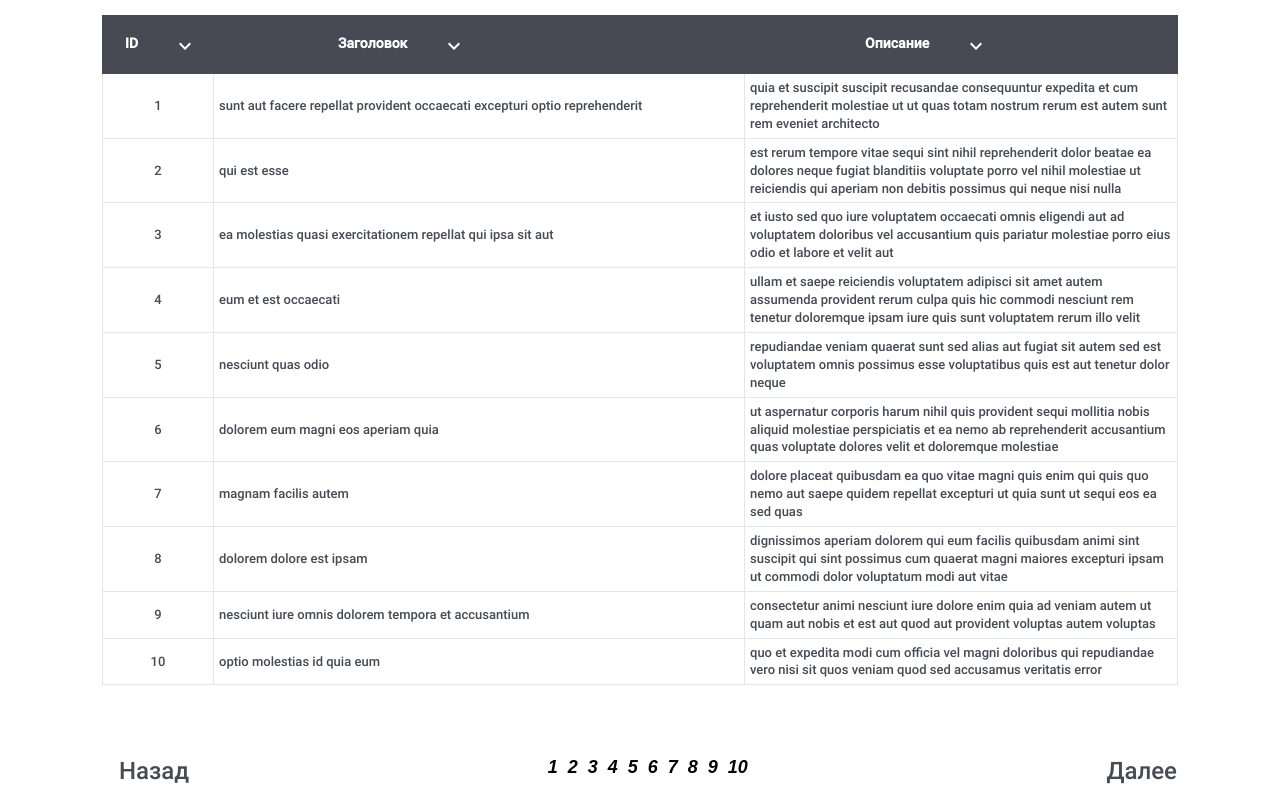
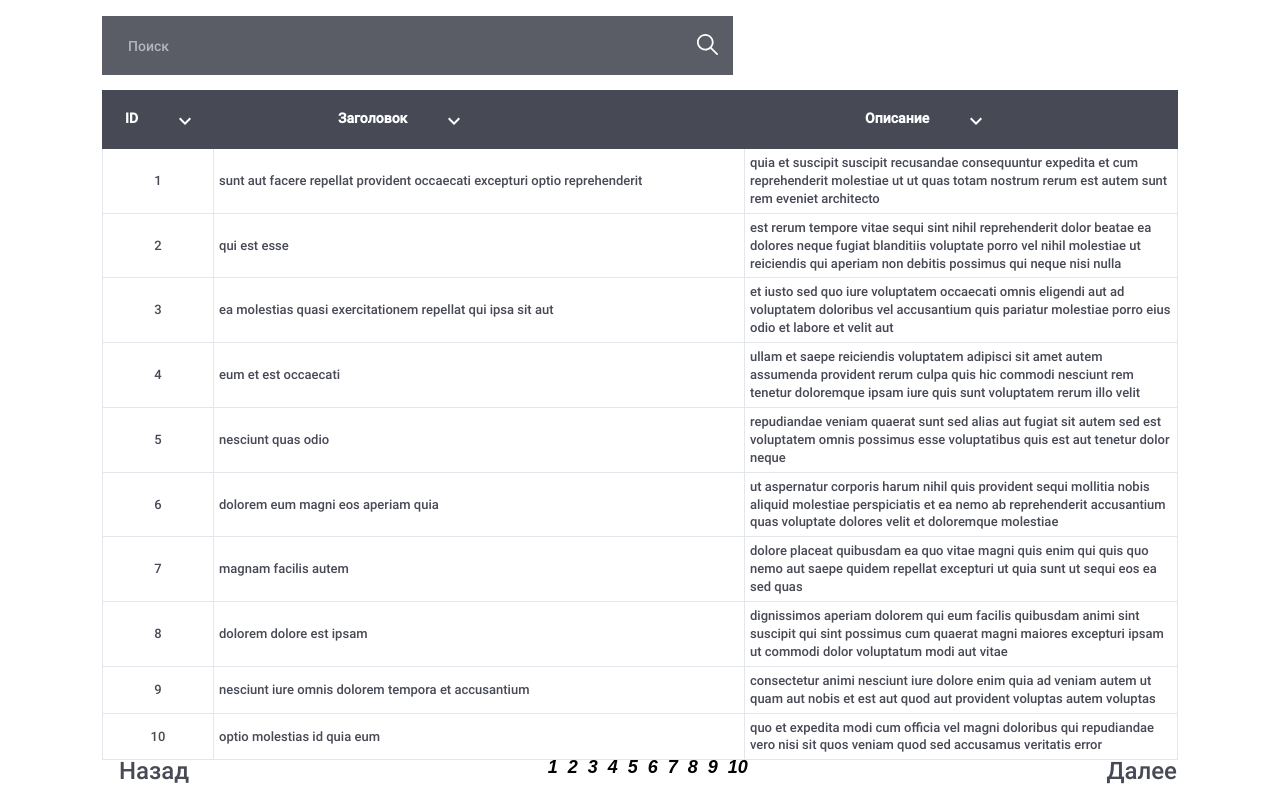
Before and after one commit to artmove3/Table-data_react_ts, a React (Create React App) app: page / in a window 1280 px wide. Built offline with nearby package versions, Linux system fonts and the light colour scheme.

Commit message:
added sorting logic to tableHeader, created searchBar and tried to make search work

```diff
--- a/src/App.tsx
+++ b/src/App.tsx
@@ -1,6 +1,7 @@
 import { TableHeader } from "./components/TableHeader";
 import { TableTemplate } from "./components/TableTemplate";
 import { TablePaginator } from "./components/TablePaginator";
+
 
 
 
--- /dev/null
+++ b/src/components/SearchBar.tsx
@@ -0,0 +1,31 @@
+import magnifier from "../assets/svg/magnifier.svg"
+import { useContext } from 'react'
+import { PageContext } from "../context/PageContext";
+
+
+export function SearchBar() {
+    const {data, changeDataArray, searchBarValue, changeSearchBarValue} = useContext(PageContext)
+
+    const inputHandler =(event:React.ChangeEvent<HTMLInputElement>) => {
+        changeSearchBarValue(event.target.value)
+        filterData()
+    }
+
+    const filterData = () => {
+        if(searchBarValue.length >= 3) {
+            const filteredData = [...data].filter(data => {
+              return data.body.includes(searchBarValue) || data.title.includes(searchBarValue)
+            })
+            changeDataArray(filteredData)
+        }
+    }
+
+    return(
+        <div className="table_search-bar">
+            <input id="search" type="text" placeholder="Поиск" value={searchBarValue} onChange={inputHandler}/>
+            <label htmlFor="search">
+                <img src={magnifier} alt="magnifier" />
+            </label>
+        </div>
+    )
+}
--- a/src/components/TableHeader.tsx
+++ b/src/components/TableHeader.tsx
@@ -1,20 +1,43 @@
+import { useContext } from 'react'
 import arrowExpand from '../assets/svg/arrow-expand.svg'
+import { PageContext } from '../context/PageContext'
+import { SearchBar } from './SearchBar'
+
 
 export function TableHeader() {
+
+    const {data, changeDataArray} = useContext(PageContext)
+
+    const sortDataById = () => {
+        const sortedData = [...data]
+        changeDataArray(sortedData.sort((a, b) => b.id - a.id))
+    }
+
+    const sortDataByTitle = () => {
+        const sortedData = [...data]
+        changeDataArray(sortedData.sort((a, b) => b.title.length - a.title.length))
+    }
+
+    const sortDataByBody = () => {
+        const sortedData = [...data]
+        changeDataArray(sortedData.sort((a, b) => b.body.length - a.body.length))
+    }
+
     return (
         <div className="table_header">
-            <div className="data_id">
+            <div className="data_id" onClick={sortDataById}>
                 <h2>ID</h2>
                 <img src={arrowExpand} alt="arrow-expand" />
             </div>
-            <div className="data_title">
+            <div className="data_title"  onClick={sortDataByTitle}>
                 <h2>Заголовок</h2>
                 <img src={arrowExpand} alt="arrow-expand" />
             </div>
-            <div className="data_body">
+            <div className="data_body" onClick={sortDataByBody}>
                 <h2>Описание</h2>
                 <img src={arrowExpand} alt="arrow-expand" />
             </div>
+            <SearchBar />
         </div>
     )
 }
--- a/src/components/TablePaginator.tsx
+++ b/src/components/TablePaginator.tsx
@@ -1,13 +1,12 @@
-import { dataArray } from "../assets/data/data"
 import { IProps } from "../models"
 import { useContext } from 'react'
 import { PageContext } from "../context/PageContext";
 
 export function TablePaginator(props:IProps) {
 
-    const {page, changePage} = useContext(PageContext)
+    const {page, changePage, data} = useContext(PageContext)
 
-    const numberOfPage = Math.ceil(dataArray.length / props.numberOfdataOnPage)
+    const numberOfPage = Math.ceil(data.length / props.numberOfdataOnPage)
 
     const paginatorList:number[] = [...Array(numberOfPage).keys()]
 
--- a/src/components/TableTemplate.tsx
+++ b/src/components/TableTemplate.tsx
@@ -1,4 +1,3 @@
-import { dataArray } from "../assets/data/data";
 import { IData } from "../models";
 import { TableRow } from "./TableRow";
 import { IProps } from "../models";
@@ -9,7 +8,7 @@ import { PageContext } from "../context/PageContext";
 
 export function TableTemplate(props:IProps) {
 
-    const {page} = useContext(PageContext)
+    const {page, data} = useContext(PageContext)
 
     let localPageData:IData[] = []
     const startPoint = (page * props.numberOfdataOnPage) - props.numberOfdataOnPage
@@ -17,10 +16,9 @@ export function TableTemplate(props:IProps) {
 
 
     for(let i = startPoint; i <= endPoint; i++) {
-        if(!dataArray[i]) break
-        localPageData[i] = dataArray[i]
+        if(!data[i]) break
+        localPageData[i] = data[i]
 
-    //    if(((i + 1) % props.numberOfdataOnPage === 0) && i !== 0) break
     }
 
     function renderTableTemplate() {
--- a/src/context/PageContext.tsx
+++ b/src/context/PageContext.tsx
@@ -1,22 +1,37 @@
 import { createContext, useState } from "react";
+import { IData } from "../models";
+import { dataArray } from "../assets/data/data";
 
 interface IPageContext {
     page: number
     changePage: (value:number) => void
+    data: IData[]
+    changeDataArray: (arr:Array<IData>) => void
+    searchBarValue: string
+    changeSearchBarValue: (value:string) => void
 }
 
 export const PageContext = createContext<IPageContext>({
     page: 1,
-    changePage: () => {}
+    changePage: () => {},
+    data: dataArray,
+    changeDataArray: () => {},
+    searchBarValue: '',
+    changeSearchBarValue: () => {}
+
 })
 
 export const PageState = ({children}:{children:React.ReactNode}) => {
     const [page, setPage] = useState(1)
+    const [data, setData] = useState(dataArray)
+    const [searchBarValue, setSearchBarValue] = useState('')
 
     const changePage = (value:number) => setPage(value)
+    const changeDataArray = (arr:Array<IData>) => setData(arr)
+    const changeSearchBarValue = (value:string) => setSearchBarValue(value)
 
     return (
-        <PageContext.Provider value={{page, changePage}}>
+        <PageContext.Provider value={{page, changePage, data, changeDataArray, searchBarValue, changeSearchBarValue}}>
             { children }
         </PageContext.Provider>
     )
--- a/src/index.css
+++ b/src/index.css
@@ -49,14 +49,15 @@ h3 {
   width: 1076px;
   background-color: rgba(71, 73, 85, 1);
   padding: 19px 0 16px;
-  margin-top: 15px;
-
+  margin-top: 90px;
+  position: relative;
 }
 
 .data_id,
 .data_title,
 .data_body {
   display: flex;
+  cursor: pointer;
   /* justify-content: center; */
 }
 
@@ -125,3 +126,32 @@ h3 {
   color: rgba(126, 188, 60, 1);
   cursor: pointer;
 }
+
+.table_search-bar {
+  background: rgba(90, 92, 102, 1);
+  padding: 18px 15px 15px 26px;
+  margin-top: 23px;
+  width: 631px;
+  display: flex;
+  justify-content: space-between;
+  margin-right: 25px;
+  position: absolute;
+  top: -97px;
+}
+
+.table_search-bar input {
+  outline: none;
+  border: none;
+  background: none;
+  color: rgba(255, 255, 255, 1);
+  font-family: 'Roboto', sans-serif;
+  font-weight: 400;
+  font-size: 14px;
+  line-height: 19.28px;
+  width: 100%;
+
+}
+input::placeholder {
+  color: rgba(178, 183, 191, 1);
+
+}
```
